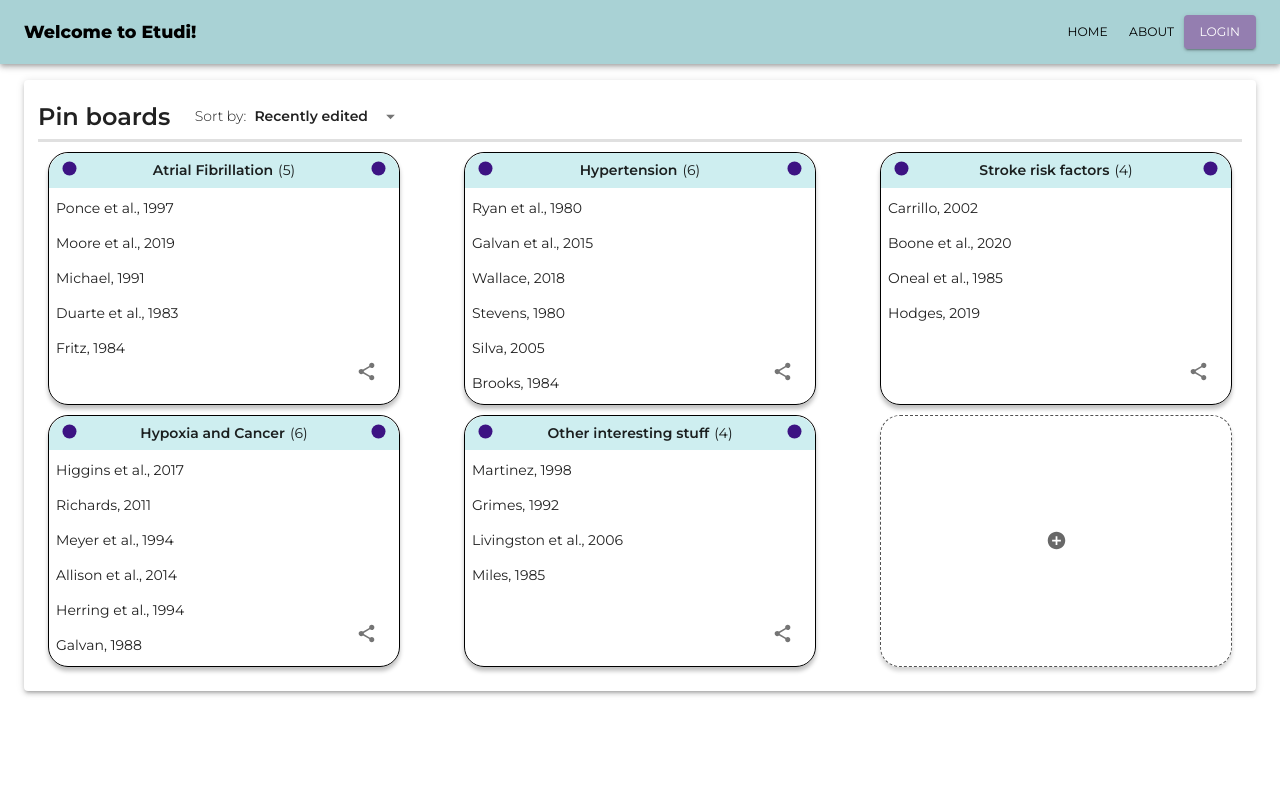
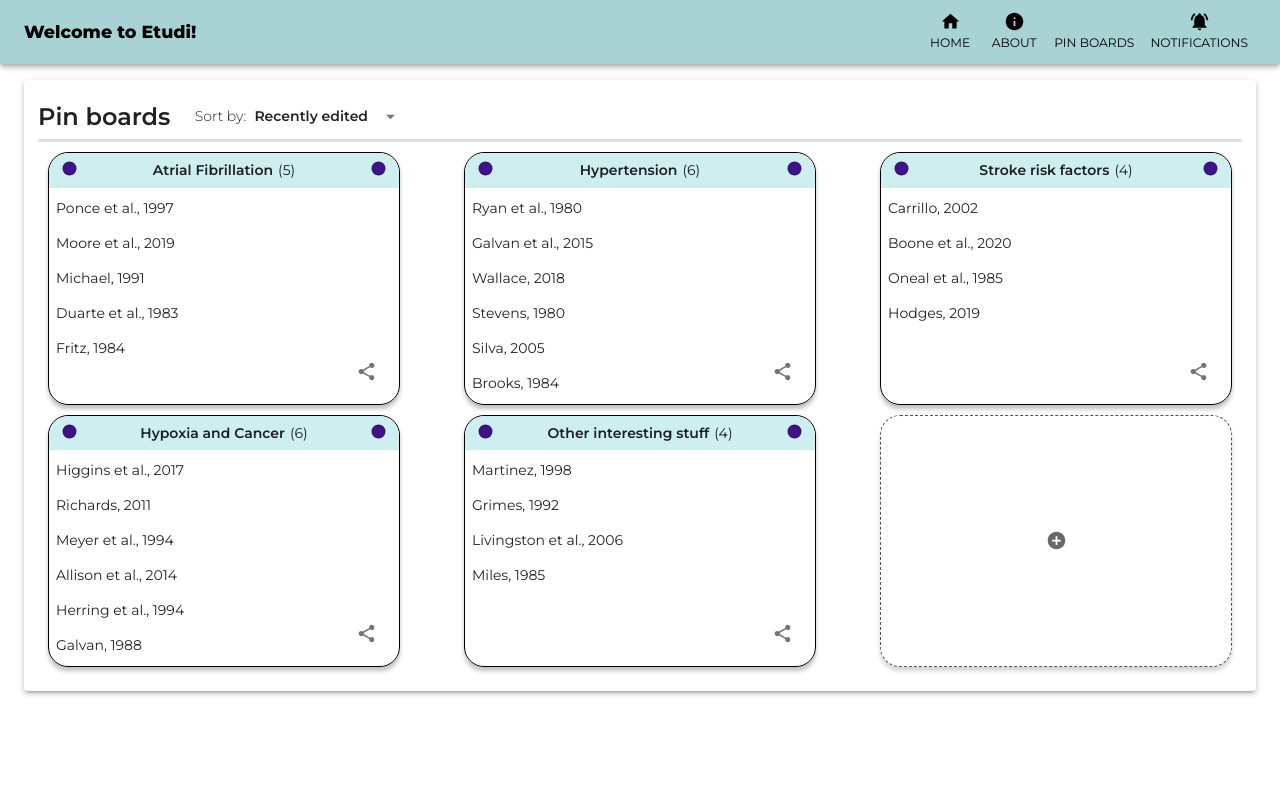
Before and after one commit to andreeaionescu/etudiweb, a React (Create React App) app: page / in a window 1280 px wide. Shown: the top 800 px of the page. Built offline with nearby package versions, Linux system fonts and the light colour scheme; what aws-amplify would draw is missing.

Commit message:
Modify header to include along figma design

```diff
--- a/src/App.js
+++ b/src/App.js
@@ -72,6 +72,11 @@ const useStyles = makeStyles((theme) => ({
     display: 'block',
     maxWidth: '100%',
     maxHeight: '100%',
+  },
+  barButton: {
+    display: 'grid',
+    gridTemplateRows: 'auto auto',
+    justifyContent: 'center'
   },
 
   /* Pin Section */
@@ -167,7 +172,7 @@ function App() {
     <div style={{flexGrow:1, height:'100%'}}>
        <ThemeProvider theme={theme}>
          <ClassesContext.Provider value={classes}>
-            <EtudiAppBar classes={classes}/>
+            <EtudiAppBar />
             <PinBoard />
             <Welcome classes={classes}/>
             {/* <LoginForm classes={classes}/> */}
--- a/src/components/etudiAppBar.js
+++ b/src/components/etudiAppBar.js
@@ -1,11 +1,13 @@
-import React from 'react';
-import { AppBar, Toolbar } from '@material-ui/core';
-import Typography from '@material-ui/core/Typography';
-import Button from '@material-ui/core/Button';
+import React, { useContext, useState } from 'react';
+import { AppBar, Toolbar, Typography, Button, Icon } from '@material-ui/core';
+import { Home, Info, Notifications, NotificationsActive } from '@material-ui/icons';
+import { ClassesContext } from '../contexts';
 
 function EtudiAppBar(props) {
 
-    const classes = props.classes
+    const classes = useContext(ClassesContext);
+
+    const [notificationCount, setCount] = useState(0);
 
     return (
         <AppBar position="static">
@@ -13,12 +15,28 @@ function EtudiAppBar(props) {
             <Typography variant="h6" className={classes.title}>
               Welcome to Etudi!
             </Typography>
-            <Button color="inherit">Home</Button>
-            <Button color="inherit">About</Button>
-            <Button variant="contained" color="secondary">Login</Button>
+            <Button color="inherit" className={classes.barButton} >
+              <Home style={{ margin: '0 auto' }} />
+              Home
+            </Button>
+            <Button color="inherit" className={classes.barButton} >
+              <Info style={{ margin: '0 auto' }} />
+              About
+            </Button>
+            <Button color="inherit" className={classes.barButton} >
+              <Icon className='fa fa-thumbtack' style={{ margin: '0 auto' }} />
+              Pin boards
+            </Button>
+            <Button color="inherit" className={classes.barButton} >
+              {notificationCount ?
+                <Notifications style={{ margin: '0 auto' }} /> :
+                <NotificationsActive style={{ margin: '0 auto' }} />
+              }
+              Notifications
+            </Button>
           </Toolbar>
         </AppBar>
-    )
+    );
 }
 
 export default EtudiAppBar;
--- a/src/containers/welcomeLogo.tsx
+++ b/src/containers/welcomeLogo.tsx
@@ -12,7 +12,7 @@ import SimpleLogo from '../components/simpleLogo.js';
 import SearchBar from '../components/searchBar'; // @ts-ignore
 import ArticlesDashboard from './articlesDashboard.js';
 
-interface WelcomeProps {    //TODO
+interface WelcomeProps {
     classes: { [key: string]: string }
     articles: any
     handleSearchArticle: (article: any) => Promise<void>
```
